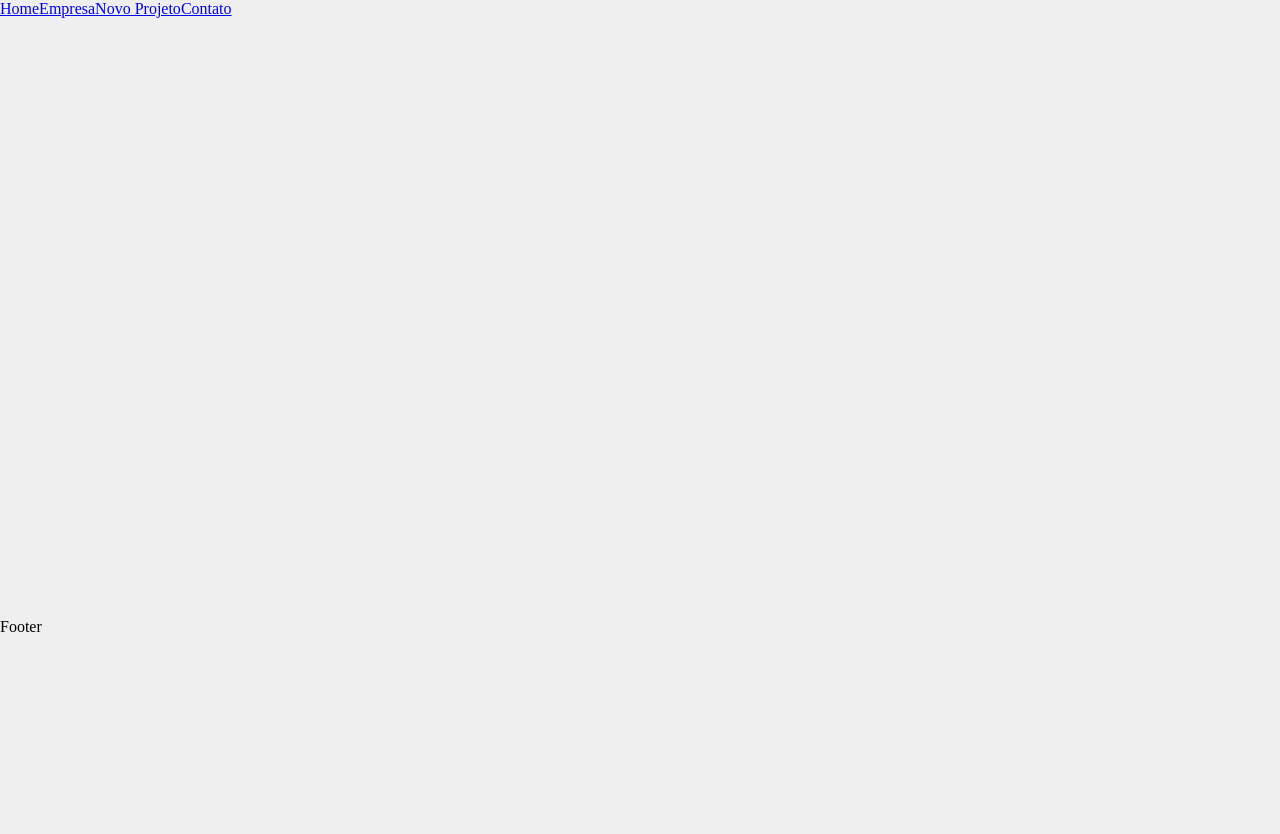
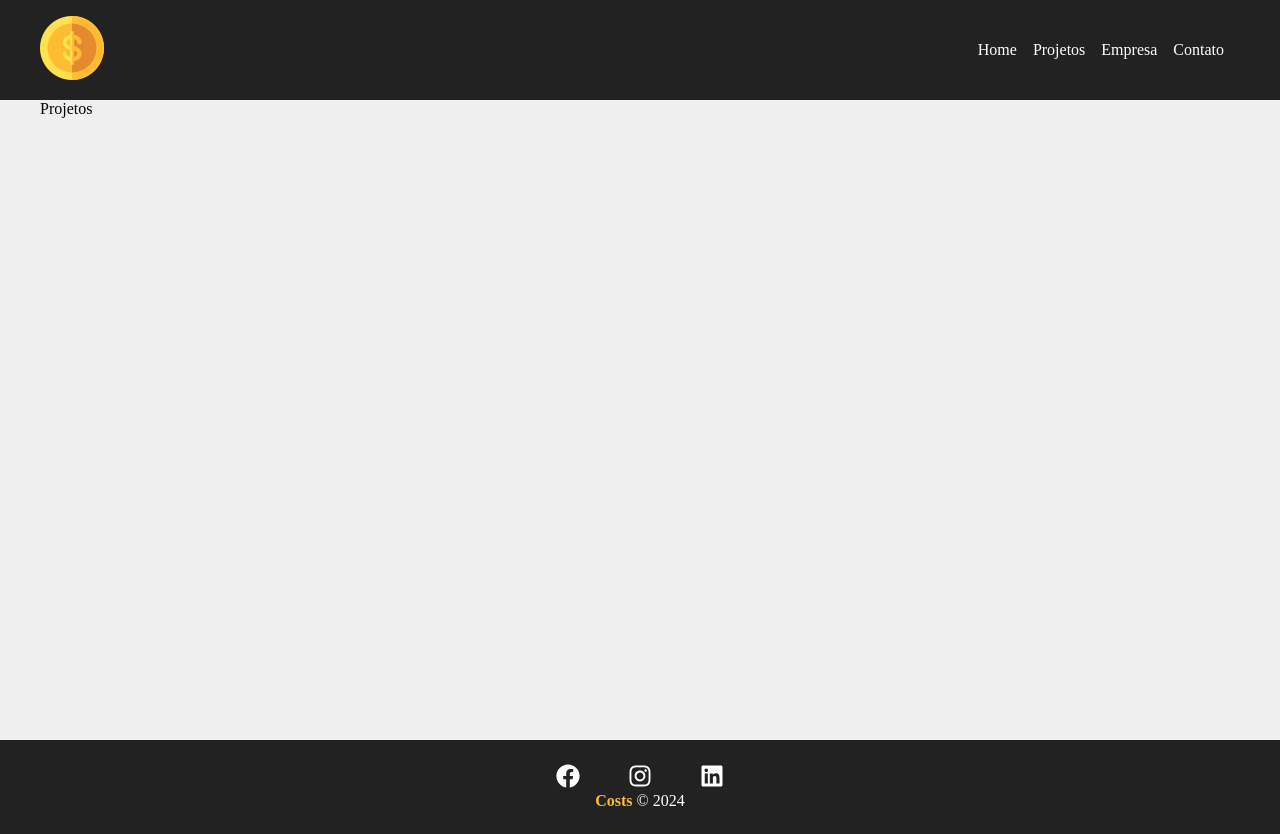
Before and after one commit to lucianobrsts/costs, a JavaScript app: page /projects in a window 1280 px wide. Before the commit the page ends 800 px from the top, so only its background shows below. Built offline with nearby package versions, Linux system fonts and the light colour scheme; the HTML template or start-up script is replaced by a standard one.

Commit message:
Navbar e Footer

```diff
--- a/package.json
+++ b/package.json
@@ -38,5 +38,8 @@
       "last 1 firefox version",
       "last 1 safari version"
     ]
+  },
+  "devDependencies": {
+    "@babel/plugin-proposal-private-property-in-object": "^7.21.11"
   }
 }
--- a/src/App.js
+++ b/src/App.js
@@ -1,25 +1,27 @@
-import {BrowserRouter as Router, Switch, Route, Link} from 'react-router-dom'
+import {BrowserRouter as Router, Switch, Route} from 'react-router-dom'
 
 import Home from './components/pages/Home'
 import Company from './components/pages/Company'
 import NewProject from './components/pages/NewProject'
 import Contact from './components/pages/Contact'
+import Projects from './components/pages/Projects'
 
 import Container from './components/layout/Container'
+import Navbar from './components/layout/Navbar'
+import Footer from './components/layout/Footer'
 
 function App() {
   return (
     <Router>
-      <div>
-        <Link to="/">Home</Link>
-        <Link to="/company">Empresa</Link>
-        <Link to="/newProject">Novo Projeto</Link>
-        <Link to="/contact">Contato</Link>
-      </div>
+      <Navbar />
       <Switch>
           <Container customClass="min-height">
               <Route exact path='/'>
                 <Home />
+              </Route>
+
+              <Route path='/projects'>
+                <Projects />
               </Route>
 
               <Route path='/company'>
@@ -36,7 +38,7 @@
           </Container>
       </Switch>
 
-      <p>Footer</p>
+      <Footer />
     </Router>
   );
 }
--- a/src/components/layout/Container.module.css
+++ b/src/components/layout/Container.module.css
@@ -7,7 +7,7 @@
 }
 
 .min-height {
-    min-height: 75%;
+    min-height: 80%;
 }
 
 .start {
--- /dev/null
+++ b/src/components/layout/Footer.js
@@ -0,0 +1,21 @@
+import { FaFacebook, FaInstagram, FaLink, FaLinkedin } from 'react-icons/fa'
+
+import styles from './Footer.module.css'
+
+function Footer() {
+    return (
+        <footer className={styles.footer}>
+            <ul className={styles.social_list}>
+                <li> <FaFacebook /> </li>
+                <li> <FaInstagram /> </li>
+                <li> <FaLinkedin /> </li>
+            </ul>
+
+            <p className={styles.copy_right}>
+                <span>Costs</span> &copy; 2024
+            </p>
+        </footer>
+    )
+}
+
+export default Footer
--- /dev/null
+++ b/src/components/layout/Footer.module.css
@@ -0,0 +1,30 @@
+.footer {
+    background-color: #222;
+    color: #fff;
+    padding: 1.5em;
+    text-align: center;
+}
+
+.social_list {
+    display: flex;
+    justify-content: center;
+    list-style-type: none;
+}
+
+.social_list li {
+    margin: 0 1.5em;
+}
+
+.social_list li:hover {
+    color: #ffbb33;
+}
+
+.social_list svg {
+    font-size: 1.5em;
+    cursor: pointer;
+}
+
+.copy_right span {
+    font-weight: bold;
+    color: #ffbb33;
+}
--- /dev/null
+++ b/src/components/layout/Navbar.js
@@ -0,0 +1,27 @@
+import { Link } from 'react-router-dom'
+
+import Container from './Container'
+
+import styles from './Navbar.module.css'
+import logo from '../../img/costs_logo.png'
+
+function Navbar() {
+    return (
+        <nav className={styles.navbar}>
+            <Container>
+                <Link to="/">
+                    <img src={logo} alt="Costs" />
+                </Link>
+
+                <ul className={styles.list}>
+                    <li className={styles.item}><Link to="/">Home</Link></li>
+                    <li className={styles.item}><Link to="/projects">Projetos</Link></li>
+                    <li className={styles.item}><Link to="/company">Empresa</Link>                    </li>
+                    <li className={styles.item}><Link to="/contact">Contato</Link></li>
+                </ul>
+            </Container>
+        </nav>
+    )
+}
+
+export default Navbar
--- /dev/null
+++ b/src/components/layout/Navbar.module.css
@@ -0,0 +1,25 @@
+.navbar {
+    display: flex;
+    justify-content: space-between;
+    background-color: #222;
+    padding: 1em;
+}
+
+.list {
+    display: flex;
+    list-style: none;
+    align-items: center;
+}
+
+.item {
+    margin-right: 1em;
+}
+
+.item a {
+    color: #fff;
+    text-decoration: none;
+}
+
+.item a:hover {
+    color: #ffbb33;
+}
--- /dev/null
+++ b/src/components/pages/Projects.js
@@ -0,0 +1,10 @@
+
+function Projects() {
+    return (
+        <div>
+            <p>Projetos</p>
+        </div>
+    )
+}
+
+export default Projects
```
Also changed, not shown: 1 other file (tests, documents, lock files or other folders).
